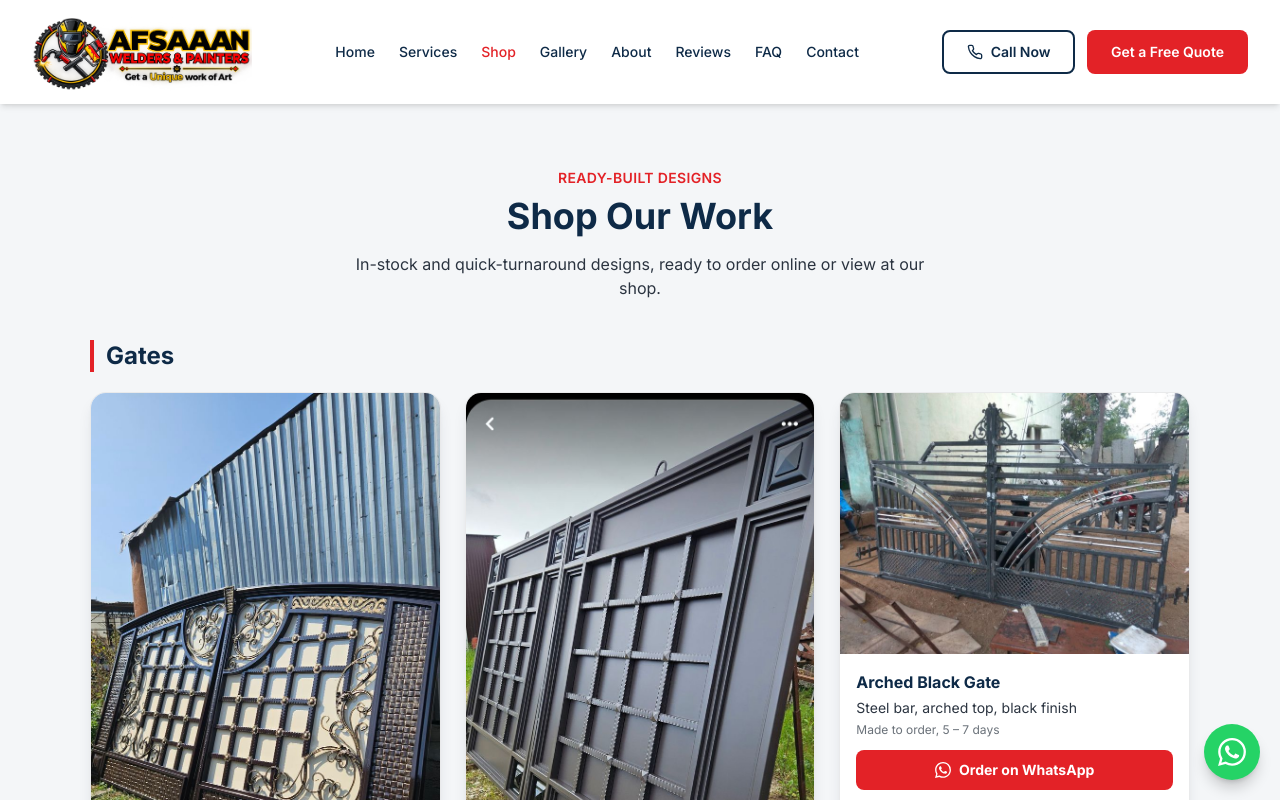
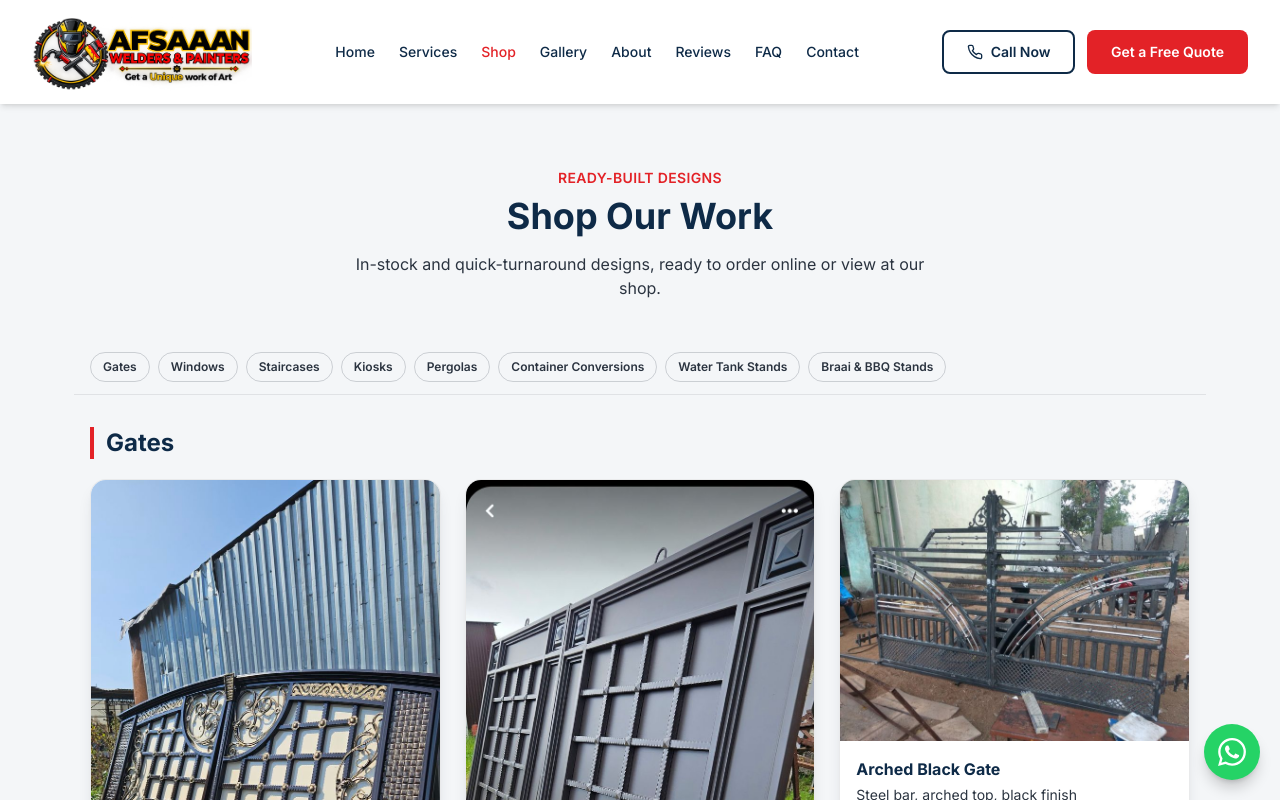
Before and after one commit to Muchyz/Afsaan, a React (Vite) app: page /products in a window 1280 px wide. Shown: the top 800 px of the page. Built offline with nearby package versions, Linux system fonts and the light colour scheme.

Commit message:
fix sticky category nav offset to sit below navbar correctly

```diff
--- a/src/pages/Products.jsx
+++ b/src/pages/Products.jsx
@@ -40,6 +40,15 @@ function ProductCard({ p }) {
 export default function Products() {
   const categories = [...new Set(products.map((p) => p.category))]
 
+  const scrollToCategory = (cat) => {
+    const el = document.getElementById(`cat-${cat}`)
+    if (el) {
+      const offset = 108
+      const top = el.getBoundingClientRect().top + window.scrollY - offset
+      window.scrollTo({ top, behavior: 'smooth' })
+    }
+  }
+
   return (
     <div className="container-page py-12 md:py-16">
       <p className="font-semibold uppercase tracking-wide text-sm mb-2 text-brandred text-center">Ready-Built Designs</p>
@@ -48,8 +57,22 @@ export default function Products() {
         In-stock and quick-turnaround designs, ready to order online or view at our shop.
       </p>
 
+      <div className="sticky top-[104px] z-40 bg-offwhite/95 backdrop-blur-sm -mx-4 px-4 py-3 mb-8 border-b border-slate/10 overflow-x-auto">
+        <div className="flex gap-2 w-max">
+          {categories.map((cat) => (
+            <button
+              key={cat}
+              onClick={() => scrollToCategory(cat)}
+              className="border border-slate/20 text-slate px-3 py-1.5 text-xs rounded-full font-semibold whitespace-nowrap hover:border-brandred hover:text-brandred transition"
+            >
+              {categoryLabels[cat] || cat}
+            </button>
+          ))}
+        </div>
+      </div>
+
       {categories.map((cat) => (
-        <div key={cat} className="mb-14 last:mb-0">
+        <div key={cat} id={`cat-${cat}`} className="mb-14 last:mb-0 scroll-mt-20">
           <h2 className="text-xl md:text-2xl font-bold text-navy mb-5 border-l-4 border-brandred pl-3">
             {categoryLabels[cat] || cat}
           </h2>
```
